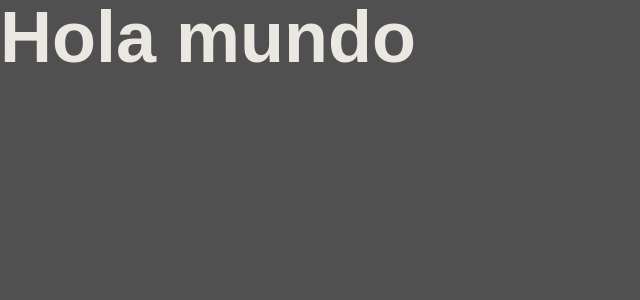
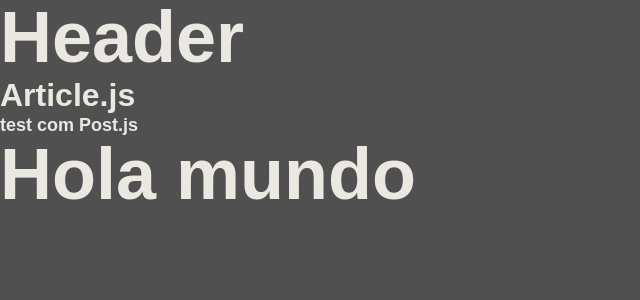
Before and after one commit to dhojea/blog, a React (Create React App) app: page / in a window 1280 px wide. Shown: the top 300 px of the page, without its empty margins (0-640 px from the left). Built offline with nearby package versions, Linux system fonts and the light colour scheme.

Commit message:
Creating the structure of components.

```diff
--- a/src/App.js
+++ b/src/App.js
@@ -1,9 +1,15 @@
+import Header from './components/Header';
+import Article from './components/Articles';
+
 
 
 function App() {
   return (
- <h1>Hola mundo</h1>
-
+  <>
+   <Header></Header>
+   <Article></Article>
+   <h1>Hola mundo</h1>
+  </>
 
   );
 }
--- a/src/components/Articles/index.js
+++ b/src/components/Articles/index.js
@@ -0,0 +1,23 @@
+import Post from '../Post';
+
+function Article() {
+
+    return(
+        <>
+        <h4>Article.js </h4>
+        <Post/>
+        </>
+    );
+}
+
+export default Article;
+
+/*
+cont Article = () => {
+    return (
+        <h2> Teste com Article</h2>
+    )
+}
+
+export default Header;
+*/
--- a/src/components/Header/index.js
+++ b/src/components/Header/index.js
@@ -0,0 +1,10 @@
+
+function Header() {
+
+
+    return (
+        <h1> Header </h1>
+    );
+}
+
+export default Header;
--- a/src/components/Post/index.js
+++ b/src/components/Post/index.js
@@ -0,0 +1,8 @@
+
+const Post = () => {
+    return(
+        <h5> test com Post.js </h5>
+    );
+}
+
+export default Post;
--- a/src/css/sass/_typography.scss
+++ b/src/css/sass/_typography.scss
@@ -1,5 +1,6 @@
-h1, h2, h3, h4, h5, h6 {
-    color: #454;
+h1, h2, h3, h4, h5, h6, p {
+   color: $white-dark;
+
     font-family: 'Readex Pro', sans-serif;
 }
 
@@ -25,13 +26,11 @@ h2 {
   font-size: 56px;
   line-height: 110%;
 
-  color: $white-dark;
 
 }
 
 h3 {
   font-size: 40px;
-  color: $white-dark;
   line-height: 115%;
 
 }
--- a/src/css/style.css
+++ b/src/css/style.css
@@ -6,8 +6,8 @@
   font-family: "Readex Pro", sans-serif;
 }
 
-h1, h2, h3, h4, h5, h6 {
-  color: #454;
+h1, h2, h3, h4, h5, h6, p {
+  color: #EBE7E1;
   font-family: 'Readex Pro', sans-serif;
 }
 
@@ -29,12 +29,10 @@ h1 {
 h2 {
   font-size: 56px;
   line-height: 110%;
-  color: #EBE7E1;
 }
 
 h3 {
   font-size: 40px;
-  color: #EBE7E1;
   line-height: 115%;
 }
 
```
Also changed, not shown: 1 other file (tests, documents, lock files or other folders).
